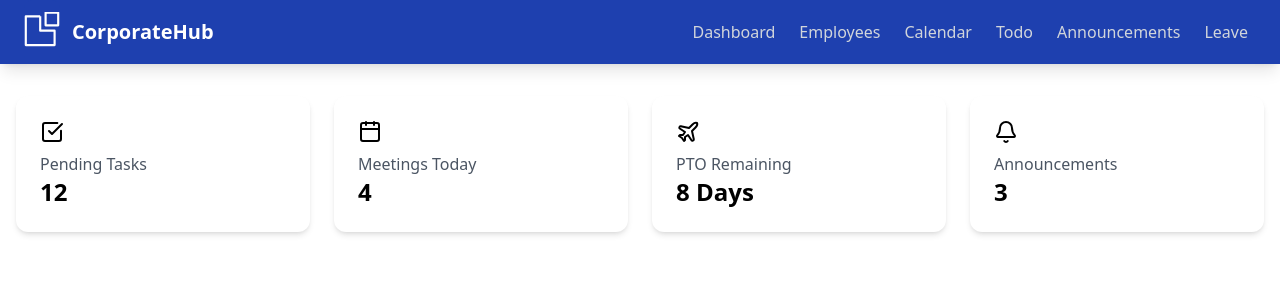
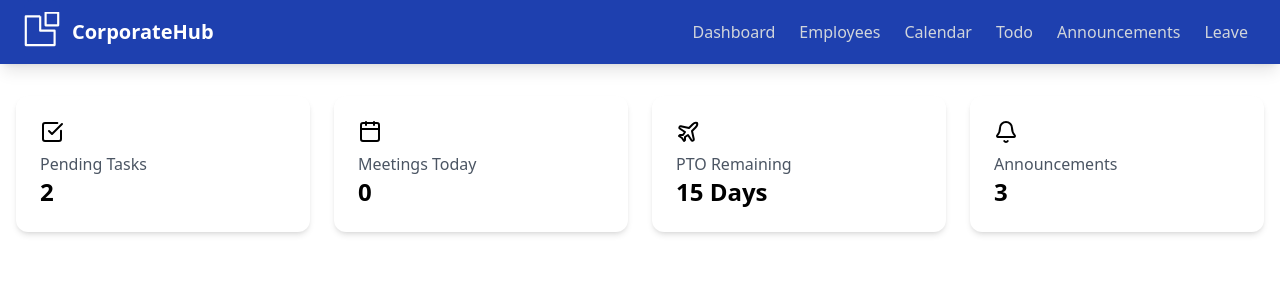
Before and after one commit to ch25b027-error/calendarrr, a React (Vite) app: page / in a window 1280 px wide. Shown: the top 300 px of the page. Built offline with nearby package versions, Linux system fonts and the light colour scheme.

Commit message:
did few animations and added routing to dashboard

```diff
--- a/src/pages/Announcements.jsx
+++ b/src/pages/Announcements.jsx
@@ -17,6 +17,9 @@ export default function Announcements() {
         animate={{
           opacity: 1,
           y: 0,
+        }}
+        transition={{
+          duration: 0.5,
         }}
       >
         <h1 className="text-4xl font-bold text-blue-900 mb-2">
--- a/src/pages/Calendar.jsx
+++ b/src/pages/Calendar.jsx
@@ -1,4 +1,4 @@
-import { motion } from "framer-motion";
+import { motion, AnimatePresence } from "framer-motion";
 import {  Calendar as BigCalendar,dateFnsLocalizer } from "react-big-calendar";
 import "react-big-calendar/lib/css/react-big-calendar.css";
 import {format,parse,startOfWeek,getDay} from "date-fns";
@@ -146,9 +146,17 @@ const [newMeeting, setNewMeeting] = useState({
           style={{height: "700px"}}
         />
       </div>
+
+        <AnimatePresence>
   {selectedEvent && (
-  <div className="fixed inset-0 bg-black/50 z-50 flex items-center justify-center">
-    <div className="bg-white p-4 rounded-xl">
+    <motion.div
+      className="fixed inset-0 bg-black/50 flex items-center justify-center z-50 p-4"
+      initial={{ opacity: 0, y: -200 }}
+      animate={{ opacity: 1, y: 0 }}
+      exit={{ opacity: 0, y: 200 }}
+      transition={{ duration: 0.4 }}
+    >
+      <div className="bg-white p-4 rounded-xl shadow-lg">
         <h2 className="text-xl m-4 font-bold">
           {selectedEvent.title}
         </h2>
@@ -157,15 +165,23 @@ const [newMeeting, setNewMeeting] = useState({
         </p>
         <button
           onClick={() => setSelectedEvent(null)}
-        className="mt-4 bg-blue-600 text-white px-4 py-2 rounded"
+          className="mt-4 bg-blue-600 hover:bg-blue-700 transition-colors text-white px-4 py-2 rounded"
         >
           Close
         </button>
       </div>
-  </div>
+    </motion.div>
   )}
+</AnimatePresence>
+<AnimatePresence>
 {showModal && (
-  <div className="fixed inset-0 bg-black/50 flex items-center justify-center z-50">
+  <motion.div
+    className="fixed inset-0 bg-black/50 flex items-center justify-center z-50"
+    initial={{ opacity: 0 }}
+    animate={{ opacity: 1 }}
+    exit={{ opacity: 0 }}
+    transition={{ duration: 0.5 }}
+  >
     <div className="bg-white p-6 rounded-xl w-[450px] shadow-xl">
 
       <h2 className="text-2xl font-bold mb-4">
@@ -234,8 +250,9 @@ const [newMeeting, setNewMeeting] = useState({
       </div>
 
     </div>
-  </div>
+  </motion.div>
 )}
+        </AnimatePresence>
     </motion.div>
   );
 }
--- a/src/pages/Dashboard.jsx
+++ b/src/pages/Dashboard.jsx
@@ -1,9 +1,39 @@
 import StatCard from "../components/StatCard";
+import {Link} from "react-router-dom";
 import { CheckSquare, Calendar, Plane, Bell } from "lucide-react";
 import {motion} from "framer-motion";
+import announcementsData from "../data/announcements.json";
+import tasksData from "../data/tasks.json";
+import meetingsData from "../data/meetings.json";
+import leaveData from "../data/leaveReuest.json";
 
 const Dashboard = () => {
+  const pendingTasks = tasksData.filter(
+    (task) => task.completed === false
+  ).length;
+
+  const today = new Date().toISOString().split("T")[0];
+  const meetingsToday = meetingsData.filter(
+    (meeting) => meeting.start.split("T")[0] === today
+  ).length;
+
+  const ptoUsed = leaveData.reduce((total, request) => total+request.days, 0);
+  const ptoRemaining = 20 - ptoUsed;
+
     return (
+     <motion.div
+        initial={{
+          opacity: 0,
+          y: 20,
+        }}
+        animate={{
+          opacity: 1,
+          y: 0,
+        }}
+        transition={{
+          duration: 0.5,
+        }}
+      >
     <div className="grid grid-cols-1 md:grid-cols-2 lg:grid-cols-4 gap-6 gap-6 p-4 my-4 justify-center  items-center">
       <motion.div
         whileHover={{
@@ -11,11 +41,13 @@ const Dashboard = () => {
           scale: 1.02
         }}
       >
-        <StatCard
+        <Link to="/todo">
+         <StatCard
           title="Pending Tasks"
-          value="12"
+          value={pendingTasks}
           icon={<CheckSquare />}
         />
+        </Link>
       </motion.div>
 
       <motion.div
@@ -24,11 +56,13 @@ const Dashboard = () => {
           scale: 1.02
         }}
       >
+        <Link to="/calendar">
         <StatCard
           title="Meetings Today"
-          value="4"
+          value={meetingsToday}
           icon={<Calendar />}
         />
+        </Link>
       </motion.div>
 
       <motion.div
@@ -37,11 +71,13 @@ const Dashboard = () => {
           scale: 1.02
         }}
       >
-        <StatCard
-          title="PTO Remaining"
-          value="8 Days"
-          icon={<Plane />}
-        />
+        <Link to="/leave">
+          <StatCard
+            title="PTO Remaining"
+            value={`${ptoRemaining} Days`}
+            icon={<Plane />}
+          />
+        </Link>
       </motion.div>
 
       <motion.div
@@ -50,13 +86,16 @@ const Dashboard = () => {
           scale: 1.02
         }}
       >
+        <Link to="/announcements">
         <StatCard
           title="Announcements"
-          value="3"
+          value={announcementsData.length}
           icon={<Bell />}
         />
+        </Link>
       </motion.div>
     </div>
+    </motion.div>
   );
 }
 
--- a/src/pages/LeaveManagement.jsx
+++ b/src/pages/LeaveManagement.jsx
@@ -9,9 +9,7 @@ export default function Leave() {
   const [startDate, setStartDate] = useState("");
   const [endDate, setEndDate] = useState("");
   const [reason, setReason] = useState("");
-
   const [success, setSuccess] = useState(false);
-
   const totalPtoDays = 20;
 
   const usedPtoDays = requests.reduce(
@@ -21,7 +19,6 @@ export default function Leave() {
 
   const remainingPtoDays =
     totalPtoDays - usedPtoDays;
-
   const submitLeave = () => {
     if (!startDate || !endDate || !reason)
       return;
@@ -34,8 +31,6 @@ export default function Leave() {
         (end - start) /
           (1000 * 60 * 60 * 24)
       ) + 1;
-
-    if (diff <= 0) return;
 
     const newRequest = {
       id: Date.now(),
@@ -59,14 +54,24 @@ export default function Leave() {
       setSuccess(false);
     }, 2500);
   };
-
   return (
+    <motion.div
+        initial={{
+          opacity: 0,
+          y: 20,
+        }}
+        animate={{
+          opacity: 1,
+          y: 0,
+        }}
+        transition={{
+          duration: 0.5,
+        }}
+      >
     <div className="min-h-screen bg-slate-100 p-6">
       <h1 className="text-4xl font-bold text-blue-900 mb-6">
         Leave Management
       </h1>
-
-      {/* Stats */}
 
       <div className="grid grid-cols-1 md:grid-cols-3 gap-5 mb-8">
         <div className="bg-white p-5 rounded-xl shadow">
@@ -128,8 +133,7 @@ export default function Leave() {
 
       <div className="bg-white p-6 rounded-xl shadow mb-8">
         <h2 className="text-2xl font-bold text-blue-900 mb-4">
-          Request Leave
-        </h2>
+          Request Leave</h2>
 
         <div className="grid md:grid-cols-2 gap-4">
           <input
@@ -164,9 +168,7 @@ export default function Leave() {
         <button
           onClick={submitLeave}
           className="mt-4 bg-blue-600 hover:bg-blue-700 text-white px-6 py-2 rounded-lg"
-        >
-          Submit Request
-        </button>
+        > Submit Request</button>
 
         <AnimatePresence>
           {success && (
@@ -184,8 +186,7 @@ export default function Leave() {
                 scale: 0,
               }}
               className="mt-4 text-green-600 font-semibold"
-            >
-              ✓ Leave Request Submitted
+            > Leave Request Submitted
             </motion.div>
           )}
         </AnimatePresence>
@@ -206,5 +207,6 @@ export default function Leave() {
         </div>
       </div>
     </div>
+    </motion.div>
   );
 }
--- a/src/pages/NotFound.jsx
+++ b/src/pages/NotFound.jsx
@@ -1,8 +1,33 @@
+import notFoundImage from '../assets/notfound.png';
+import {Link} from 'react-router-dom';
+import {motion} from 'framer-motion';
+
 const NotFound = () => {
     return (
         <div className="p-4">
-            <h1 className="text-2xl font-bold mb-4">Page Not Found</h1>
-            <p className="text-gray-600">The page you are looking for does not exist.</p>
+            <motion.div
+        initial={{
+          opacity: 0,
+          y: 20,
+        }}
+        animate={{
+          opacity: 1,
+          y: 0,
+        }}
+        transition={{
+          duration: 0.5,
+        }}
+      >
+            <h1 className="text-3xl text-blue-800 flex items-center justify-center font-bold">Page Not Found</h1>
+            <img src={notFoundImage} alt="Not Found" className="mx-auto w-4/5 lg:w-1/2 h-auto mb-4" />
+            <motion.p
+            whileHover={{ scale: 1.05 }}
+            whileTap={{ scale: 0.95 }}
+            className="text-center"
+            >
+                <Link to="/" className="text-gray-200 bg-blue-600 p-4 rounded-xl text-lg hover:bg-blue-700 hover:text-gray-100">Go back to Home ➯</Link>
+            </motion.p>
+        </motion.div>
         </div>
      );
 }
```
Also changed, not shown: src/assets/notfound.png (added). Lines whose indentation alone changed are shown as unchanged.
